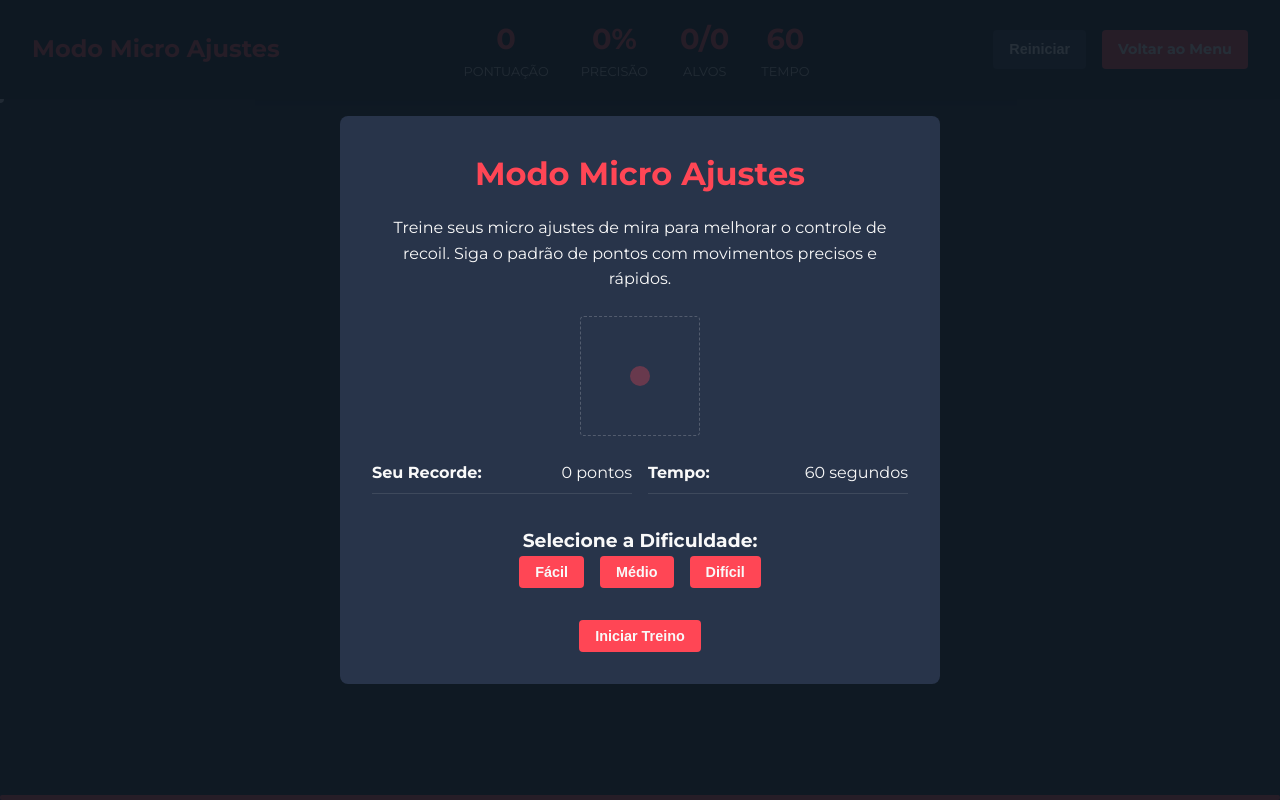
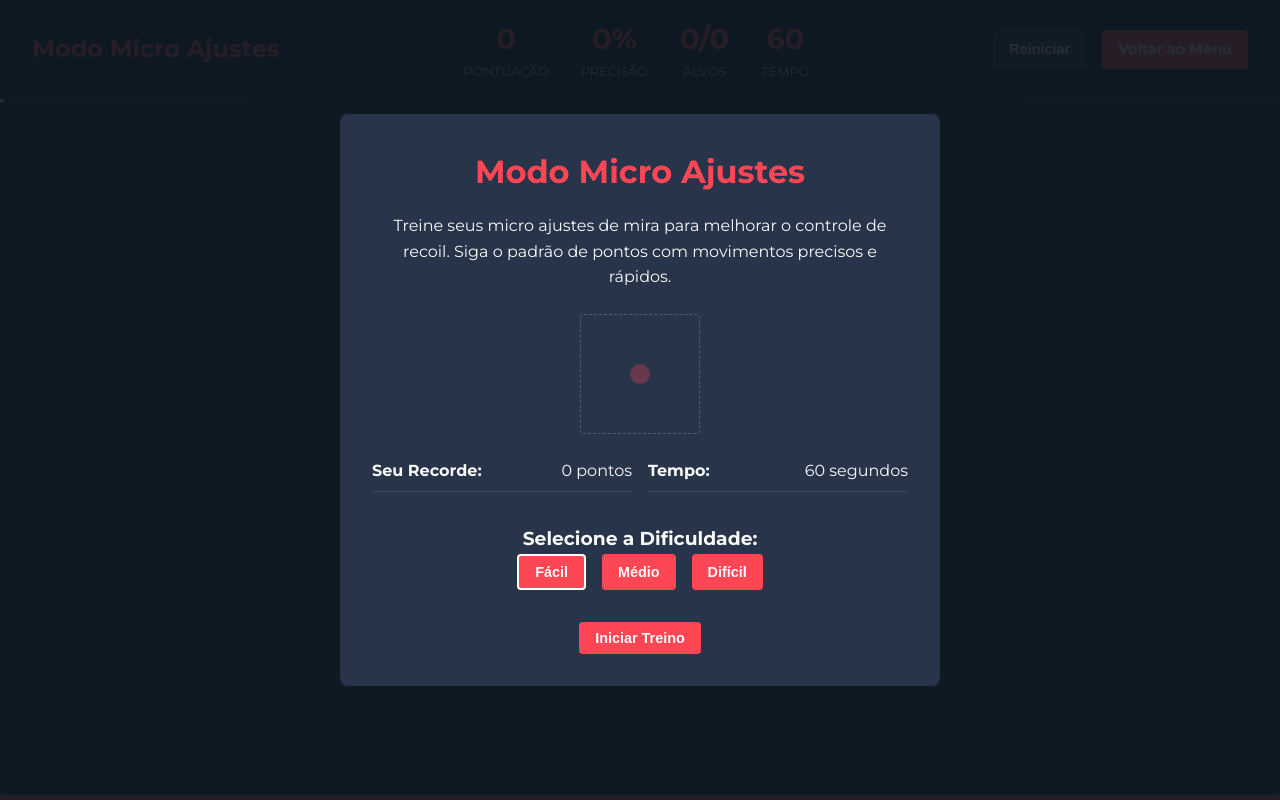
Before and after one commit to KerubinDev/cautious-adventure, a PHP site: page /micro-adjust.php in a window 1280 px wide. Run offline with PHP 8.4, Linux system fonts and the light colour scheme.

Commit message:
aim trainer

```diff
--- a/micro-adjust.php
+++ b/micro-adjust.php
@@ -335,6 +335,12 @@ $highscore = $_SESSION['microadjust_highscore'] ?? 0;
             border-radius: 50%;
             background: rgba(255, 70, 85, 0.8);
         }
+
+        /* Adicionando estilo para botão de dificuldade selecionado */
+        .difficulty-btn.active {
+            background-color: var(--primary);
+            border: 2px solid white;
+        }
     </style>
 </head>
 <body>
@@ -397,9 +403,9 @@ $highscore = $_SESSION['microadjust_highscore'] ?? 0;
 
                 <h3>Selecione a Dificuldade:</h3>
                 <div class="difficulty-controls">
-                    <button class="btn difficulty-btn" data-difficulty="easy">Fácil</button>
-                    <button class="btn difficulty-btn" data-difficulty="medium">Médio</button>
-                    <button class="btn difficulty-btn" data-difficulty="hard">Difícil</button>
+                    <button type="button" class="btn difficulty-btn active" data-difficulty="easy">Fácil</button>
+                    <button type="button" class="btn difficulty-btn" data-difficulty="medium">Médio</button>
+                    <button type="button" class="btn difficulty-btn" data-difficulty="hard">Difícil</button>
                 </div>
 
                 <button id="start-btn" class="btn">Iniciar Treino</button>
@@ -458,7 +464,7 @@ $highscore = $_SESSION['microadjust_highscore'] ?? 0;
         let targetsCreated = 0;
         let timeLeft = 60;
         let timeInterval;
-        let difficulty = 'medium'; // Padrão
+        let difficulty = 'easy'; // Padrão (mudado para 'easy' em vez de 'medium')
         let adjustTimes = [];
         let patternsCompleted = 0;
         let currentPattern = [];
@@ -539,17 +545,20 @@ $highscore = $_SESSION['microadjust_highscore'] ?? 0;
         restartButtonResult.addEventListener('click', restartGame);
 
         difficultyButtons.forEach(button => {
-            button.addEventListener('click', () => {
-                difficulty = button.dataset.difficulty;
+            button.addEventListener('click', function() {
+                // Remover classe active de todos os botões
+                difficultyButtons.forEach(btn => btn.classList.remove('active'));
 
-                // Atualizar UI para mostrar a dificuldade selecionada
-                difficultyButtons.forEach(btn => {
-                    btn.classList.remove('btn-secondary');
-                });
-                button.classList.add('btn-secondary');
+                // Adicionar classe active ao botão clicado
+                this.classList.add('active');
 
-                // Atualizar preview
+                // Atualizar a dificuldade selecionada
+                difficulty = this.dataset.difficulty;
+
+                // Atualizar preview se necessário
                 updatePatternPreview();
+
+                console.log('Dificuldade selecionada:', difficulty);
             });
         });
 
```
